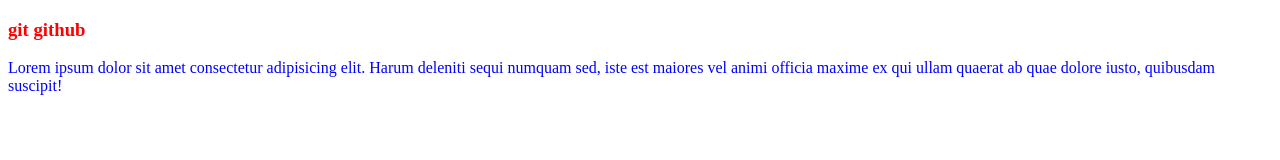
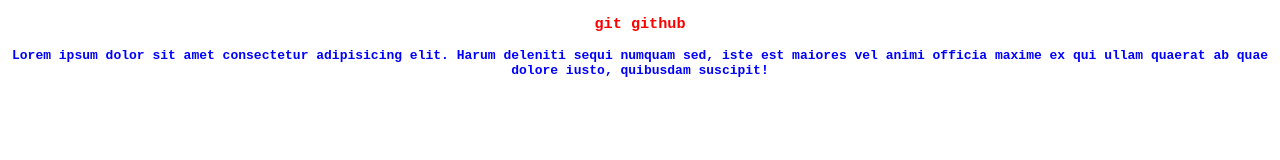
Before and after one commit to Vikaspokhriyal20/html-code, a plain HTML site: page index.html in a window 1280 px wide. Drawn offline with Linux system fonts and the light colour scheme.

```diff
--- a/style.css
+++ b/style.css
@@ -1,9 +1,17 @@
 h3
 {
     color: red;
+    text-align: center;
+    font-weight: bold;
+    font-family: monospace;
+
 }
 
 p
 {
     color: blue;
+    text-align: center;
+    font-weight: bold;
+    font-family: monospace;
+
 }
```
